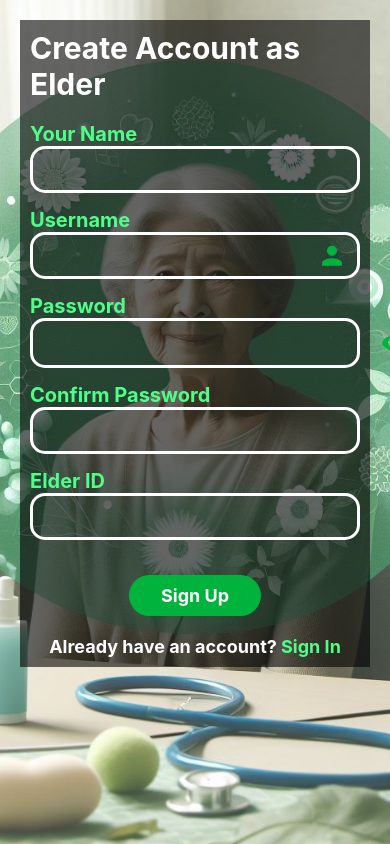
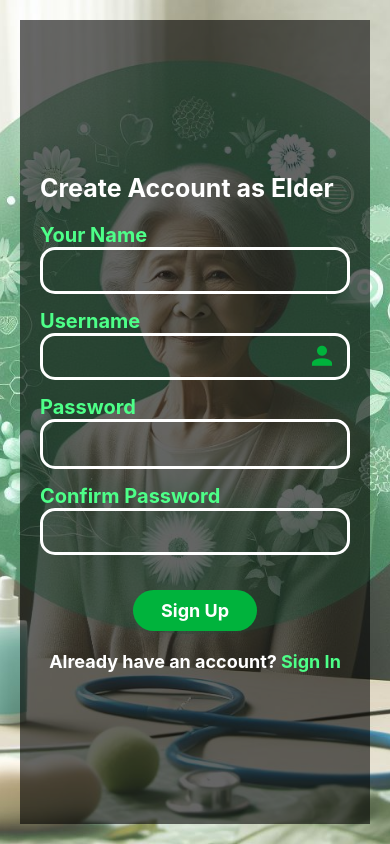
Before and after one commit to Anuja-HPK/ElderPal, a React Native app in the folder ElderPal/: screen / in a window 390 px wide. Built offline with nearby package versions, Linux system fonts and the light colour scheme.

Commit message:
Elder Signup page

```diff
--- a/ElderPal/app/screens/ElderSignUp.js
+++ b/ElderPal/app/screens/ElderSignUp.js
@@ -7,7 +7,6 @@ const SignUpScreen = () => {
   const [username, setUsername] = useState('');
   const [password, setPassword] = useState('');
   const [confirmPassword, setConfirmPassword] = useState('');
-  const [elderId, setElderId] = useState('');
   const [passwordVisible, setPasswordVisible] = useState(false);
 
   const handleSignUp = () => {
@@ -109,17 +108,6 @@ const SignUpScreen = () => {
         </View>
       </View>
 
-      <View style={styles.inputGroup}>
-        <Text style={styles.label}>Elder ID</Text>
-        <View style={styles.inputContainer}>
-          <TextInput
-            style={styles.input}
-            value={elderId}
-            onChangeText={setElderId}
-          />
-        </View>
-      </View>
-
       <TouchableOpacity style={styles.button} onPress={handleSignUp}>
       <Text style={styles.buttonText}>Sign Up</Text>
       </TouchableOpacity>
@@ -144,17 +132,19 @@ const styles = StyleSheet.create({
 
   scrollViewContent: {
     padding: 20,
+    justifyContent: 'center',
+    flexGrow: 1,
   },
 
   container: {
     flex: 1,
     justifyContent: 'center',
-    padding: 10,
+    padding: 20,
     backgroundColor: 'rgba(0,0,0,0.6)',
   },
 
   title: {
-    fontSize: 30,
+    fontSize: 25,
     fontWeight: 'bold',
     marginBottom: 20,
     color:  '#fff',
```
